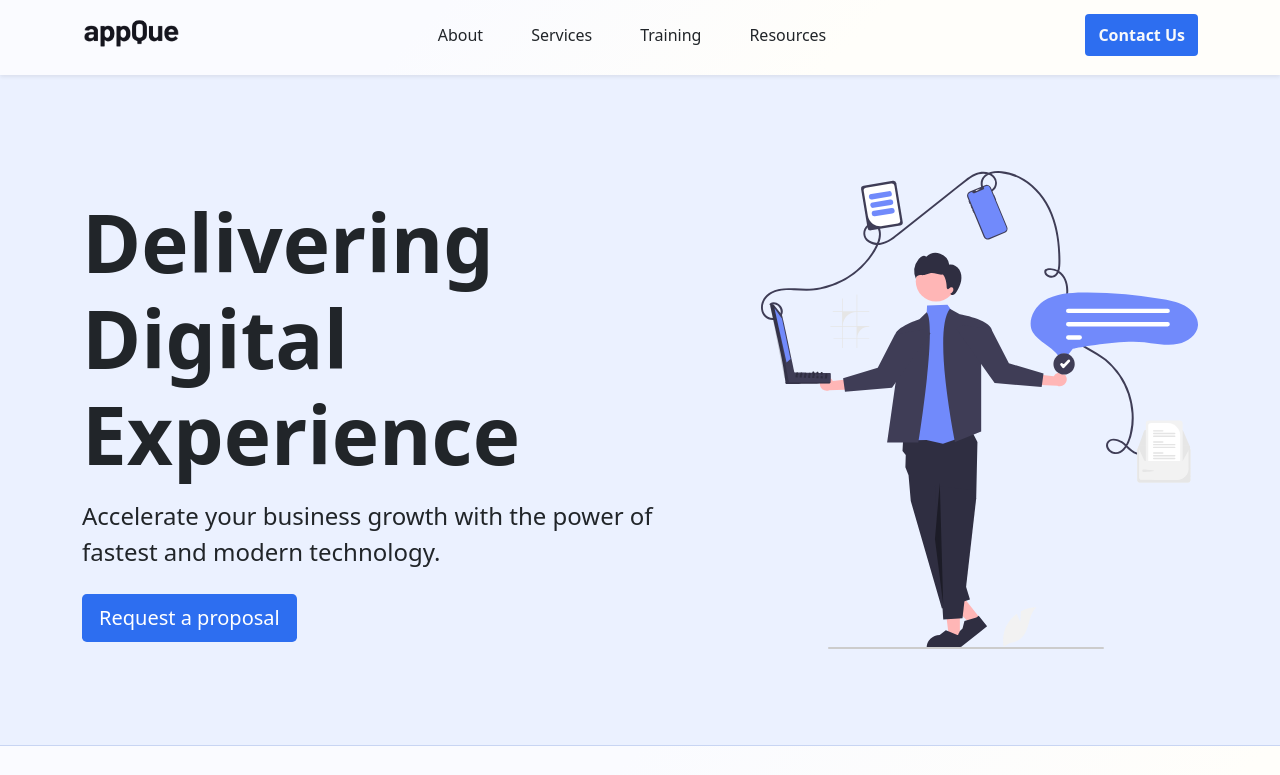
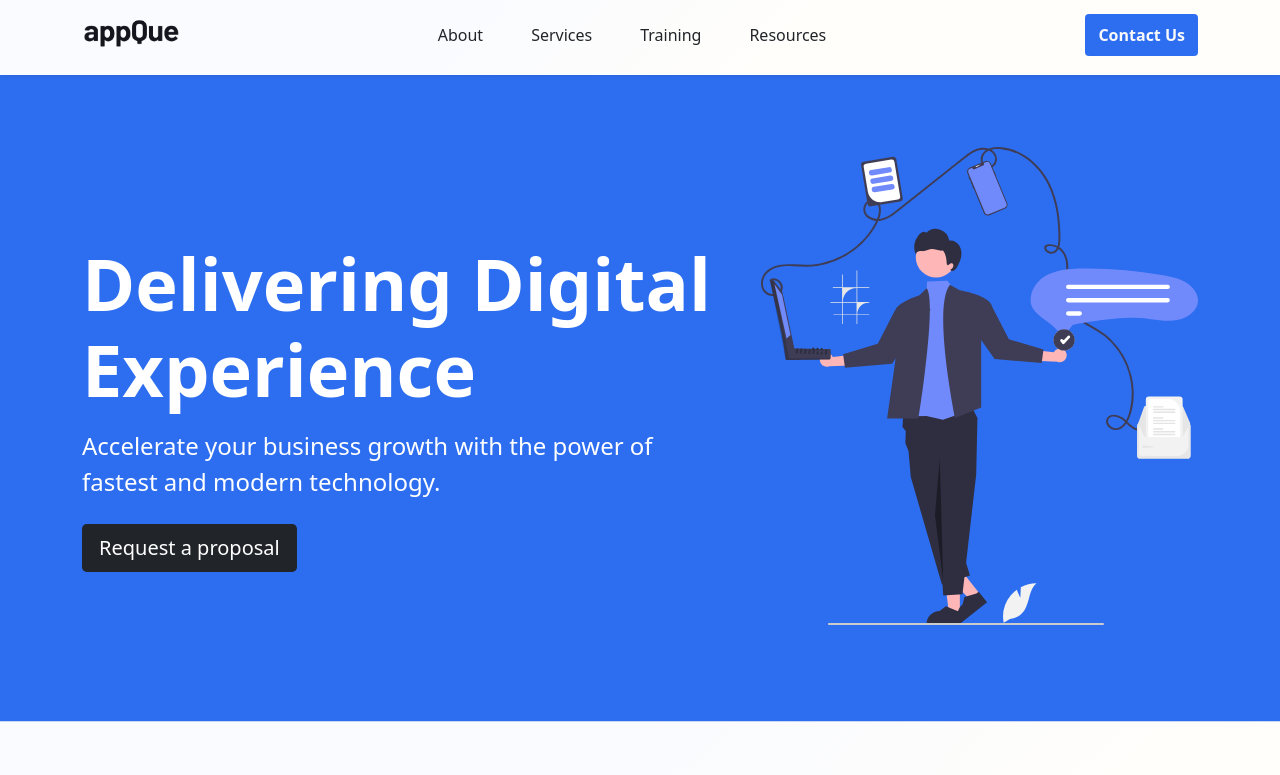
Before and after one commit to arun-pratap/experiment, a Gatsby site: page / in a window 1280 px wide. Shown: the top 775 px of the page. Built offline with nearby package versions, Linux system fonts and the light colour scheme; Gatsby itself is replaced by a stand-in of ours.

Commit message:
checking fixes

```diff
--- a/src/pages/index.js
+++ b/src/pages/index.js
@@ -35,15 +35,15 @@ const IndexPage = () => {
       />
       <Layout>
         <div
-          className="container-fluid py-5"
-          style={{ backgroundColor: "rgb(235, 241, 255)" }}
+          className="container-fluid py-5 text-white bg--primary"
+
         >
           {/* rgb(249, 251, 255) */}
           <div className="container">
-            <div className="row align-items-center g-5">
+            <div className="row justify-content-center align-items-center g-5">
               <div className="col-12 col-lg-7">
                 <Fade bottom>
-                  <h1 className="display-1 fw-bold mt-3">
+                  <h1 className="display-2 mt-3 fw-bold">
                     Delivering Digital Experience
                   </h1>
                 </Fade>
@@ -52,14 +52,14 @@ const IndexPage = () => {
                     Accelerate your business growth with the power of fastest
                     and modern technology.
                   </p>
-                  <button className="btn btn-lg text-white mt-2 font--weight-500 bg--primary">
+                  <button className="btn btn-lg bg-dark text-white mt-2 font--weight-500 bg--primary">
                     Request a proposal
                   </button>
                 </Fade>
               </div>
               <div className="col-12 col-md-8 col-xl-5">
                 <Zoom>
-                  <img src={digital} className="img-fluid py-5" />
+                  <img src={digital} className="img-fluid pt-4 pb-5" />
                 </Zoom>
               </div>
             </div>
```
